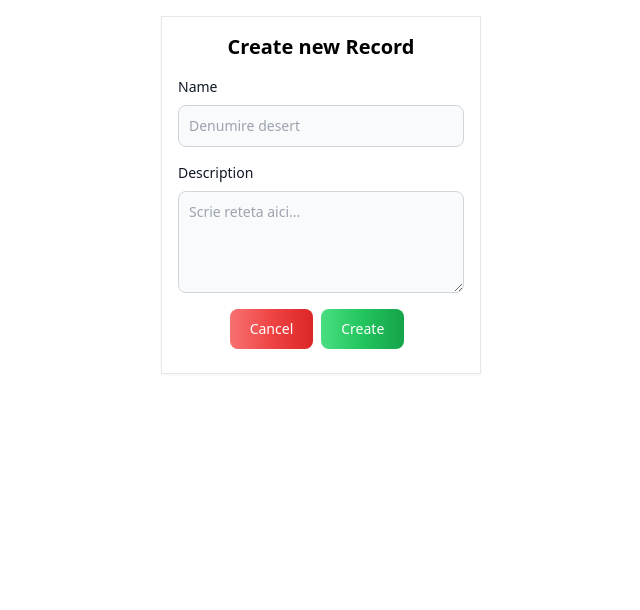
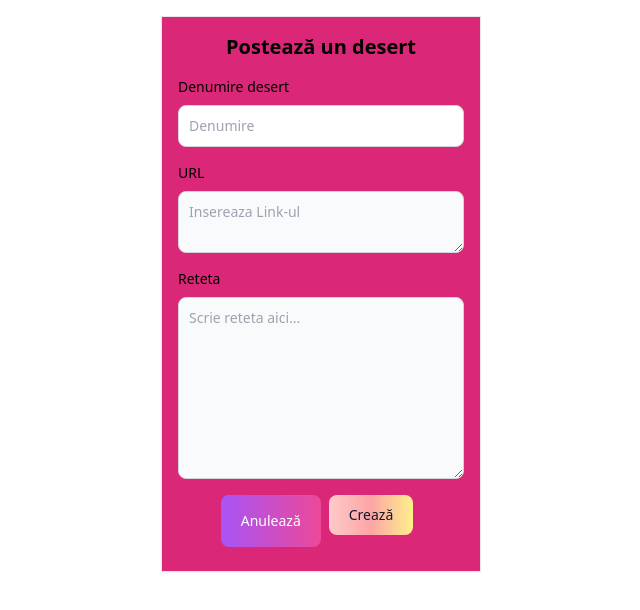
Before and after one commit to AnaMaria1243/Project-CloudComputing, a Next.js app: page /create in a window 1280 px wide. Shown: the top 610 px of the page, without its empty margins (319-959 px from the left). Built offline with nearby package versions, Linux system fonts and the light colour scheme.

Commit message:
last commit

```diff
--- a/components/MainPage.jsx
+++ b/components/MainPage.jsx
@@ -10,6 +10,11 @@ const MainPage = () => {
   const router = useRouter();
   const [data, setData] = useState([]);
   const [isLoading, setIsLoading] = useState(true);
+
+  const navigateToForm = () => {
+    // Navigate to FormPage using window.location
+    window.location.href = '/create'; // Adjust path if FormPage is located differently
+  };
 
   const fetchRecords = async () => {
     try {
@@ -87,6 +92,16 @@ const MainPage = () => {
         </div>
 
       ))}
+        <div>
+        {/* Your main page content */}
+        <button
+        onClick={navigateToForm}
+        className="text-white bg-gradient-to-r from-purple-500 to-pink-500 hover:bg-gradient-to-l focus:ring-4 focus:outline-none focus:ring-purple-200 dark:focus:ring-purple-800 font-medium rounded-lg text-sm px-5 py-2.5 text-center me-2 mb-2"
+        style={{ width: '200px', height: '100px' }} // Inline styles for button size
+>
+         Adaugă desert
+        </button>
+        </div>
     </div>
     </div>
   );
--- a/components/RecordForm.jsx
+++ b/components/RecordForm.jsx
@@ -5,6 +5,7 @@ const RecordForm = (props) => {
   const router = useRouter();
   const { entry, onSubmit } = props;
   const [data, setData] = useState(entry);
+
 
   const handleChange = (type, value) => {
     setData({ ...data, [type]: value });
@@ -15,39 +16,55 @@ const RecordForm = (props) => {
   }
 
   return (
-    <div className="p-4">
-      <div className="flex flex-col mx-auto max-w-80 border p-4 shadow-sm gap-4 w-full">
-        <div className="text-center font-bold text-xl">{entry._id ? 'Update' : 'Create new'} Record</div>
+    <div className="p-4" >
+      <div className="flex flex-col bg-pink-600 mx-auto max-w-80 border p-4 shadow-sm gap-4 w-full">
+        <div className="text-center font-bold text-xl">{entry._id ? 'Update' : 'Postează un'} desert</div>
         <div>
           <label
-            htmlFor="name"
-            className="block mb-2 text-sm font-medium text-gray-900 dark:text-white"
+            htmlFor="numeDesert"
+            className="block mb-2 text-sm font-medium text-black-900"
           >
-            Name
+            Denumire desert
           </label>
           <input
-            type="name"
-            id="name"
-            value={data.name}
-            onChange={(e) => handleChange("name", e.target.value)}
-            className="bg-gray-50 border border-gray-300 text-gray-900 text-sm rounded-lg focus:ring-blue-500 focus:border-blue-500 block w-full p-2.5 dark:bg-gray-700 dark:border-gray-600 dark:placeholder-gray-400 dark:text-white dark:focus:ring-blue-500 dark:focus:border-blue-500"
-            placeholder="Denumire desert"
+            type="numeDesert"
+            id="numeDesert"
+            value={data.numeDesert}
+            onChange={(e) => handleChange("numeDesert", e.target.value)}
+            className="bg-white-900 border border-gray-300 text-gray-900 text-sm rounded-lg focus:ring-blue-500 focus:border-blue-500 block w-full p-2.5 "
+            placeholder="Denumire"
             required
           />
         </div>
         <div>
           <label
-            htmlFor="description"
-            className="block mb-2 text-sm font-medium text-gray-900 dark:text-white"
+            htmlFor="imagineURL"
+            className="block mb-2 text-sm font-medium text-black-900"
           >
-            Description
+            URL
           </label>
           <textarea
-            id="description"
-            rows="4"
-            value={data.description}
-            onChange={(e) => handleChange("description", e.target.value)}
-            className="block p-2.5 w-full text-sm text-gray-900 bg-gray-50 rounded-lg border border-gray-300 focus:ring-blue-500 focus:border-blue-500 dark:bg-gray-700 dark:border-gray-600 dark:placeholder-gray-400 dark:text-white dark:focus:ring-blue-500 dark:focus:border-blue-500"
+            id="imagineURL"
+            rows="2"
+            value={data.imagineURL}
+            onChange={(e) => handleChange("imagineURL", e.target.value)}
+            className="block p-2.5 w-full text-sm text-gray-900 bg-gray-50 rounded-lg border border-gray-300 focus:ring-blue-500 focus:border-blue-500"
+            placeholder="Insereaza Link-ul"
+          ></textarea>
+        </div>
+        <div>
+          <label
+            htmlFor="reteta"
+            className="block mb-2 text-sm font-medium text-black-900 "
+          >
+            Reteta
+          </label>
+          <textarea
+            id="reteta"
+            rows="8"
+            value={data.reteta}
+            onChange={(e) => handleChange("reteta", e.target.value)}
+            className="block p-2.5 w-full text-sm text-black-900 bg-gray-50 rounded-lg border border-gray-300 focus:ring-blue-500 focus:border-blue-500"
             placeholder="Scrie reteta aici..."
           ></textarea>
         </div>
@@ -55,16 +72,15 @@ const RecordForm = (props) => {
           <button
             type="button"
             onClick={handleCancel}
-            className="text-white bg-gradient-to-r from-red-400 via-red-500 to-red-600 hover:bg-gradient-to-br focus:ring-4 focus:outline-none focus:ring-red-300 dark:focus:ring-red-800 font-medium rounded-lg text-sm px-5 py-2.5 text-center me-2 mb-2"
-          >
-            Cancel
+            className="text-white bg-gradient-to-r from-purple-500 to-pink-500 hover:bg-gradient-to-l focus:ring-4 focus:outline-none focus:ring-purple-200 dark:focus:ring-purple-800 font-medium rounded-lg text-sm px-5 py-2.5 text-center me-2 mb-2"          >
+            Anulează
           </button>
           <button
             type="button"
             onClick={() => onSubmit(data)}
-            className="text-white bg-gradient-to-r from-green-400 via-green-500 to-green-600 hover:bg-gradient-to-br focus:ring-4 focus:outline-none focus:ring-green-300 dark:focus:ring-green-800 font-medium rounded-lg text-sm px-5 py-2.5 text-center me-2 mb-2"
+            className="mb-5 text-gray-900 bg-gradient-to-r from-red-200 via-red-300 to-yellow-200 hover:bg-gradient-to-bl focus:ring-4 focus:outline-none focus:ring-red-100 dark:focus:ring-red-400 font-medium rounded-lg text-sm px-5 py-2.5 text-center me-2 mb-2"
           >
-            {entry?._id ? "Update" : "Create"}
+            {entry?._id ? "Update" : "Crează"}
           </button>
         </div>
       </div>
--- /dev/null
+++ b/pages/edit.jsx
@@ -0,0 +1,57 @@
+import React, { useEffect, useState } from "react";
+import { useRouter } from "next/router";
+import { defaultRecordValues } from "@/utils/constants";
+import { getRecord, updateRecord } from "@/utils/recordsFunctions";
+import Spinner from "@/components/Spinner";
+import RecordForm from "@/components/RecordForm";
+
+const Edit = () => {
+  const router = useRouter();
+  const [isLoading, setIsLoading] = useState(true);
+  const [entry, setEntry] = useState(defaultRecordValues);
+
+  const handleGetRecord = async (id) => {
+    try {
+        const response = await getRecord(id);
+
+        if (response) {
+            const updatedEntry = { ...response, _id: id };
+            setEntry(updatedEntry);
+
+            setIsLoading(false);
+        }
+    } catch (error) {
+        console.log(error);
+        setIsLoading(false);
+    }
+  }
+
+  const onSubmit = async (data) => {
+    try {
+        const response = await updateRecord(data);
+
+        if (response) {
+            router.push("/");
+        }
+    } catch (error) {
+        console.log(error)
+    }
+  }
+
+  useEffect(() => {
+    const searchParams = new URLSearchParams(router.asPath.split(/\?/)[1]);
+    const id = searchParams.get("id");
+
+    if (!id) {
+        router.push("/");
+    }
+
+    handleGetRecord(id);
+  }, []);
+
+  if (isLoading) return <Spinner />;
+
+  return <RecordForm entry={entry} onSubmit={onSubmit} />;
+};
+
+export default Edit;
```
